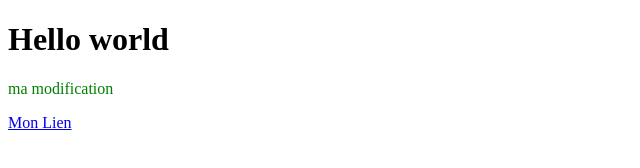
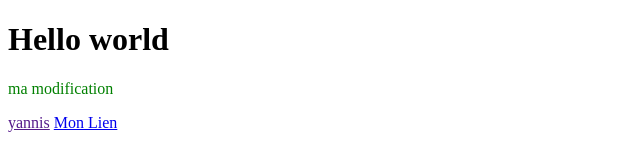
Before and after one commit to Boomwerk/test, a plain HTML site: page index.html in a window 1280 px wide. Shown: the whole page, without its empty margins (0-640 px from the left). Drawn offline with Linux system fonts and the light colour scheme.

Commit message:
testconflit

```diff
--- a/index.html
+++ b/index.html
@@ -12,6 +12,7 @@
     <p>ma modification</p>
 
     <div>
+        <a href="">yannis</a>
         <a href="#">Mon Lien</a>
     </div>
 </body>
```
